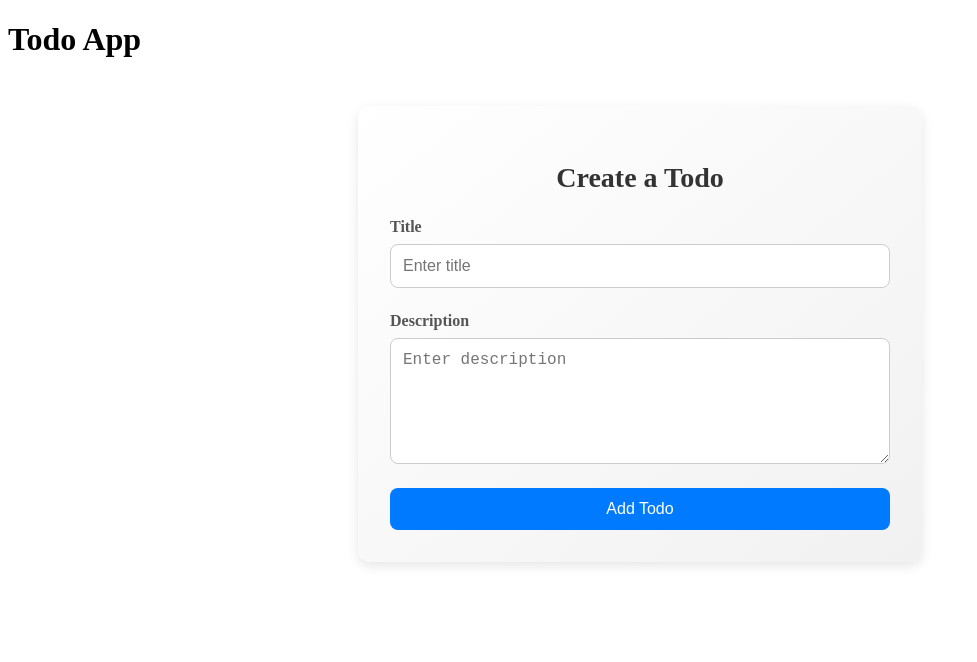
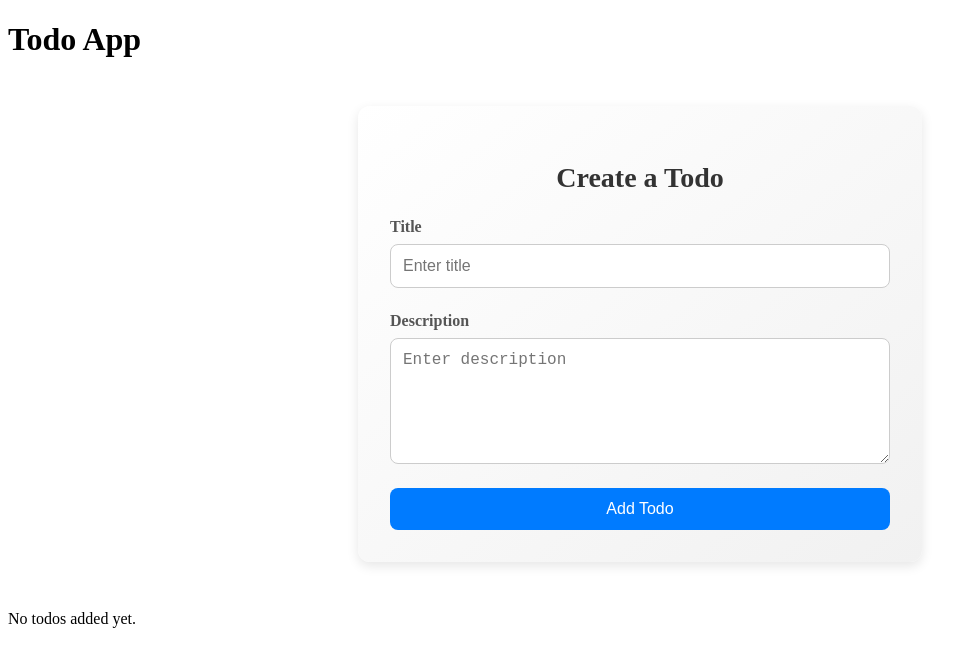
Before and after one commit to MondeNel/TEST_DRIVEN_DEVELOPMENT-TO-DO-APP-, a React (Vite) app in the folder frontend/: page / in a window 1280 px wide. Shown: the top 662 px of the page, without its empty margins (0-977 px from the left). Built offline with nearby package versions, Linux system fonts and the light colour scheme.

Commit message:
Refactor App to use TodoList component for rendering todos

```diff
--- a/frontend/src/App.jsx
+++ b/frontend/src/App.jsx
@@ -1,7 +1,6 @@
 import React, { useState } from 'react'
 import TodoForm from './components/TodoForm'
-import TodoItem from './components/TodoItem'
-
+import TodoList from './components/TodoList'
 
 /**
  * Main application component for managing todos.
@@ -12,7 +11,9 @@ function App() {
   const [todos, setTodos] = useState([])
 
   const handleAddTodo = (todo) => {
-    setTodos(prev => [...prev, todo])
+    // Add a unique ID when a new todo is added
+    const newTodo = { ...todo, id: Date.now().toString() }
+    setTodos(prev => [...prev, newTodo])
   }
 
   const handleToggle = (id) => {
@@ -31,17 +32,7 @@ function App() {
     <div className="app">
       <h1>Todo App</h1>
       <TodoForm onAddTodo={handleAddTodo} />
-      {todos.map(todo => (
-        <TodoItem
-          key={todo.id}
-          id={todo.id}
-          title={todo.title}
-          description={todo.description}
-          completed={todo.completed}
-          onToggle={handleToggle}
-          onDelete={handleDelete}
-        />
-      ))}
+      <TodoList todos={todos} onToggle={handleToggle} onDelete={handleDelete} />
     </div>
   )
 }
--- a/frontend/src/components/TodoList.jsx
+++ b/frontend/src/components/TodoList.jsx
@@ -0,0 +1,36 @@
+import React from 'react'
+import TodoItem from './TodoItem'
+
+/**
+ * Renders a list of todo items.
+ *
+ * @component
+ * @param {Object} props
+ * @param {Array} props.todos - Array of todo objects.
+ * @param {Function} props.onToggle - Function to toggle completion.
+ * @param {Function} props.onDelete - Function to delete a todo.
+ * @returns {JSX.Element}
+ */
+const TodoList = ({ todos, onToggle, onDelete }) => {
+  return (
+    <div className="todo-list">
+      {todos.length === 0 ? (
+        <p>No todos added yet.</p>
+      ) : (
+        todos.map((todo) => (
+          <TodoItem
+            key={todo.id}
+            id={todo.id}
+            title={todo.title}
+            description={todo.description}
+            completed={todo.completed}
+            onToggle={onToggle}
+            onDelete={onDelete}
+          />
+        ))
+      )}
+    </div>
+  )
+}
+
+export default TodoList
```
